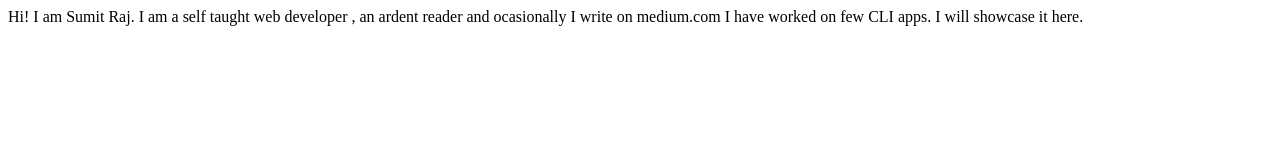
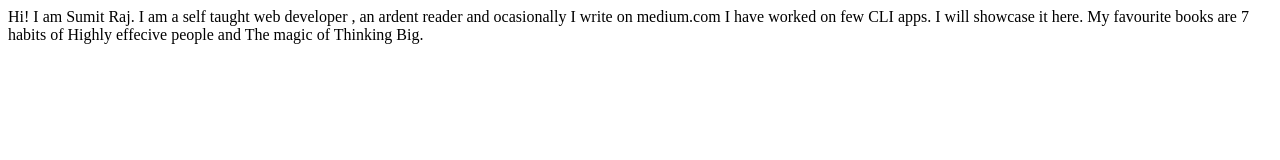
Before and after one commit to SumitRaj01/Raj-site, a plain HTML site: page index.html in a window 1280 px wide. Drawn offline with Linux system fonts and the light colour scheme.

Commit message:
BooksUpdate-index.html

```diff
--- a/index.html
+++ b/index.html
@@ -9,6 +9,7 @@
   <body>
     Hi! I am Sumit Raj. I am a self taught web developer , an ardent reader and
     ocasionally I write on medium.com I have worked on few CLI apps. I will
-    showcase it here.
+    showcase it here. My favourite books are 7 habits of Highly effecive people
+    and The magic of Thinking Big.
   </body>
 </html>
```
